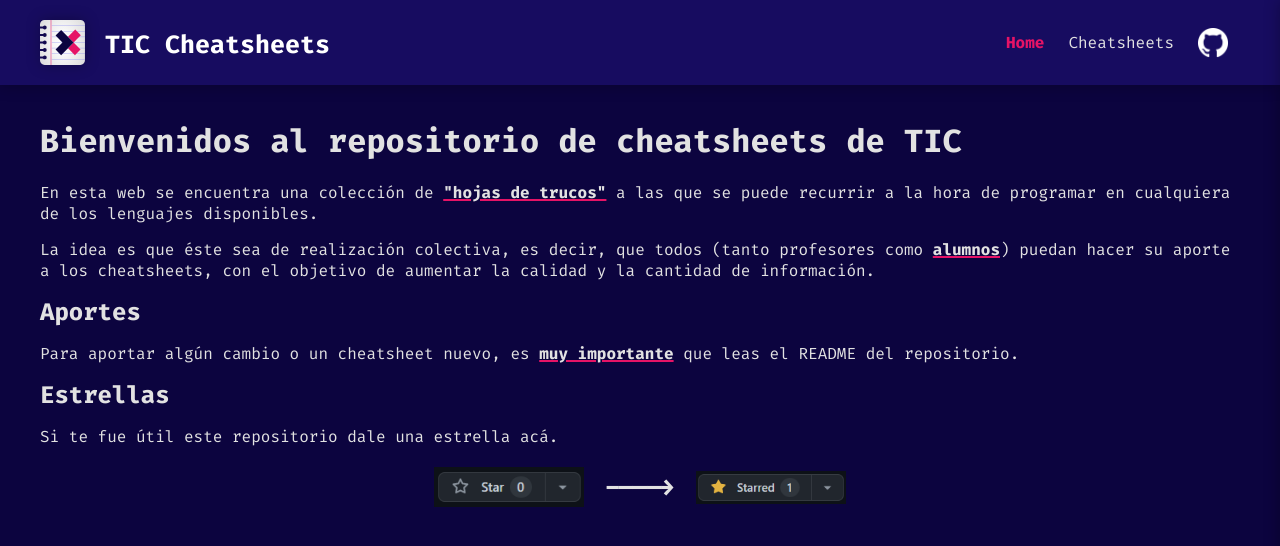
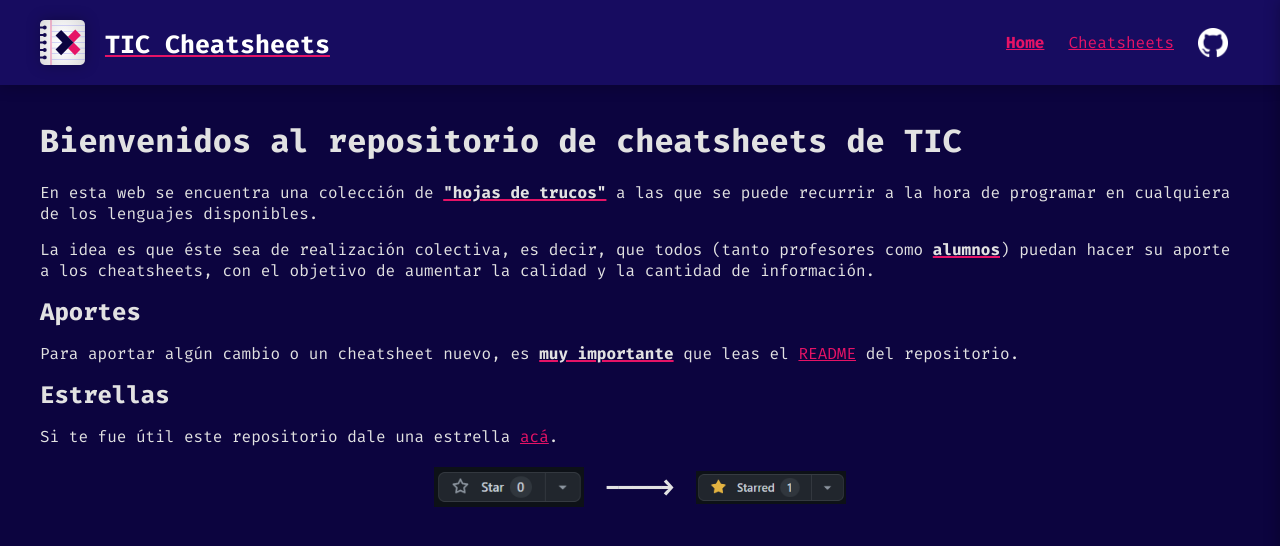
Before and after one commit to nachovigilante/cheatsheets, a Next.js app: page / in a window 1280 px wide. Shown: the top 546 px of the page. Built offline with nearby package versions, Linux system fonts and the light colour scheme.

Commit message:
fix(global styles): Changed hyperlink's style

```diff
--- a/styles/globals.scss
+++ b/styles/globals.scss
@@ -48,7 +48,7 @@ body {
 
 a {
     color: inherit;
-    text-decoration: none;
+    color: var(--acc-color);
 }
 
 .container {
```
